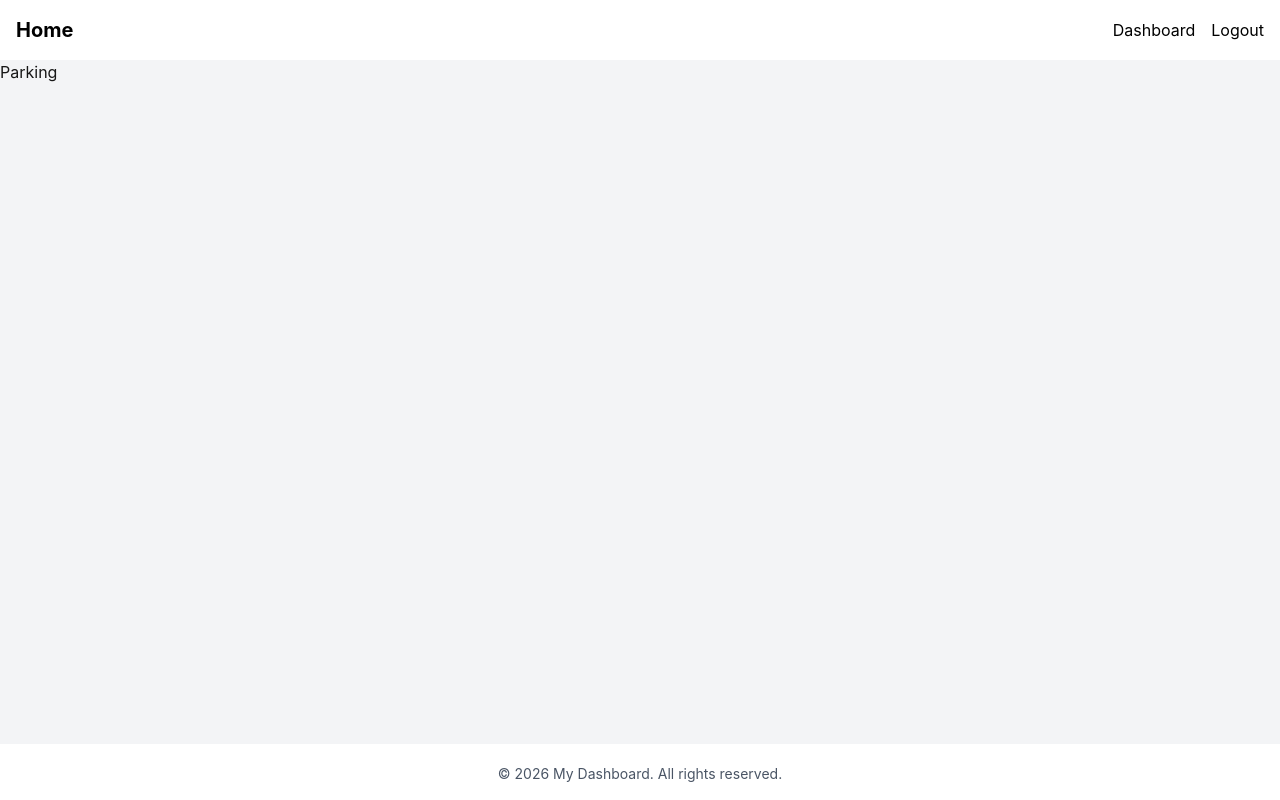
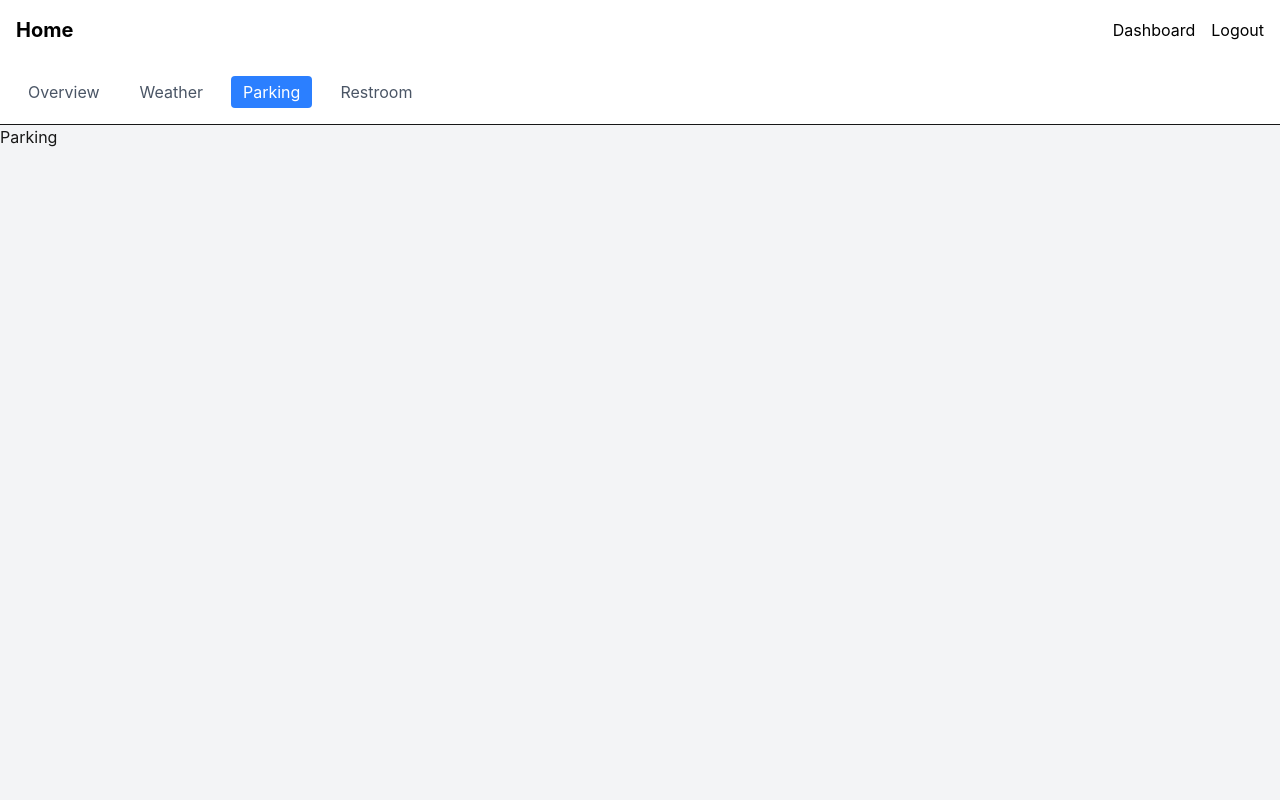
Before and after one commit to pongpak726/project_dashboard, a Next.js app in the folder frontend/: page /dashboard/parking in a window 1280 px wide. Built offline with nearby package versions, Linux system fonts and the light colour scheme; sample sign-in values are in the browser's storage.

Commit message:
feat(layout): add dashboard navbar

```diff
--- a/frontend/app/admin/layout.tsx
+++ b/frontend/app/admin/layout.tsx
@@ -4,6 +4,7 @@ import { useEffect,useState } from "react"
 import { useRouter } from "next/navigation"
 import { getUser } from "@/app/lib/auth"
 import AdminNavbar from "@/components/layout/AdminNavbar";
+import Navbar from "@/components/layout/Navbar";
 
 export default function AdminLayout({
   children,
@@ -39,12 +40,16 @@ export default function AdminLayout({
     }
 
     return (
+        <>
+            <Navbar/>
             <div className="flex">
+
                 <AdminNavbar />
 
                 <main className="flex-1 bg-gray-100 ">
                     {children}
                 </main>
             </div>
+        </>
     );
 }
--- a/frontend/app/dashboard/layout.tsx
+++ b/frontend/app/dashboard/layout.tsx
@@ -1,36 +1,50 @@
 "use client"
 
-import { useEffect } from "react"
+import { useEffect, useState } from "react"
 import { useRouter } from "next/navigation"
-import { getUser } from "@/app/lib/auth"
-import Footer from "@/components/layout/Footer";
-import Navbar from "@/components/layout/Navbar";
+import Navbar from "@/components/layout/Navbar"
+import DashboardNav from "@/components/layout/dashboard"
 
-
-export default function dashboardLayout({
+export default function DashboardLayout({
   children,
 }: {
-  children: React.ReactNode;
+  children: React.ReactNode
 }) {
-    const router = useRouter()
+  const router = useRouter()
+  const [loading, setLoading] = useState(true)
 
-    useEffect(() => {
-        const user = getUser()
+  useEffect(() => {
+    const token = localStorage.getItem("token")
 
-        if (!user) {
+    if (!token) {
+      router.push("/login")
+      return
+    }
+
+    // 🔐 optional: validate token (แนะนำ)
+    try {
+      const payload = JSON.parse(atob(token.split(".")[1]))
+      if (!payload) {
+        localStorage.removeItem("token")
         router.push("/login")
-        }
-    }, [])
+        return
+      }
+    } catch {
+      localStorage.removeItem("token")
+      router.push("/login")
+      return
+    }
 
-    return (
-        <div className="min-h-screen bg-gray-100 flex flex-col">
-            <Navbar />
+    setLoading(false)
+  }, [])
 
-                <div className="flex-1">
-                    {children}
-                </div>
+  if (loading) return <div>Loading...</div>
 
-            <Footer />
-        </div>
-    );
+  return (
+    <>
+      <Navbar />
+      <DashboardNav />
+      {children}
+    </>
+  )
 }
--- /dev/null
+++ b/frontend/components/layout/dashboard.tsx
@@ -0,0 +1,37 @@
+"use client"
+
+import Link from "next/link"
+import { usePathname } from "next/navigation"
+
+export default function DashboardNav() {
+  const pathname = usePathname()
+
+  const menus = [
+    { name: "Overview", href: "/dashboard" },
+    { name: "Weather", href: "/dashboard/weather" },
+    { name: "Parking", href: "/dashboard/parking" },
+    { name: "Restroom", href: "/dashboard/restroom" },
+  ]
+
+  return (
+    <div className="flex gap-4 p-4 border-b bg-white">
+      {menus.map((menu) => {
+        const isActive = pathname === menu.href
+
+        return (
+          <Link
+            key={menu.href}
+            href={menu.href}
+            className={`px-3 py-1 rounded ${
+              isActive
+                ? "bg-blue-500 text-white"
+                : "text-gray-600 hover:bg-gray-100"
+            }`}
+          >
+            {menu.name}
+          </Link>
+        )
+      })}
+    </div>
+  )
+}
```
Lines whose indentation alone changed are shown as unchanged.
